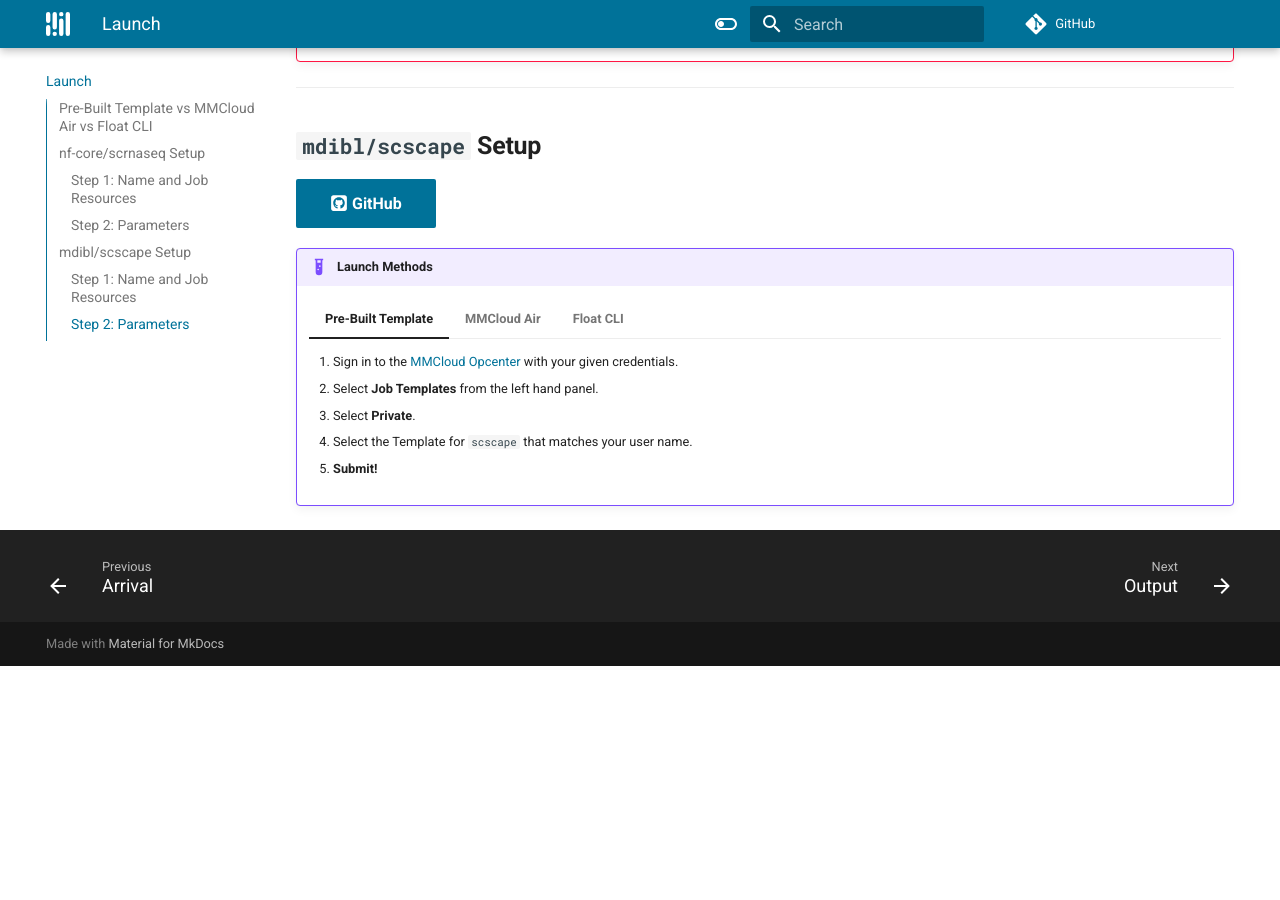
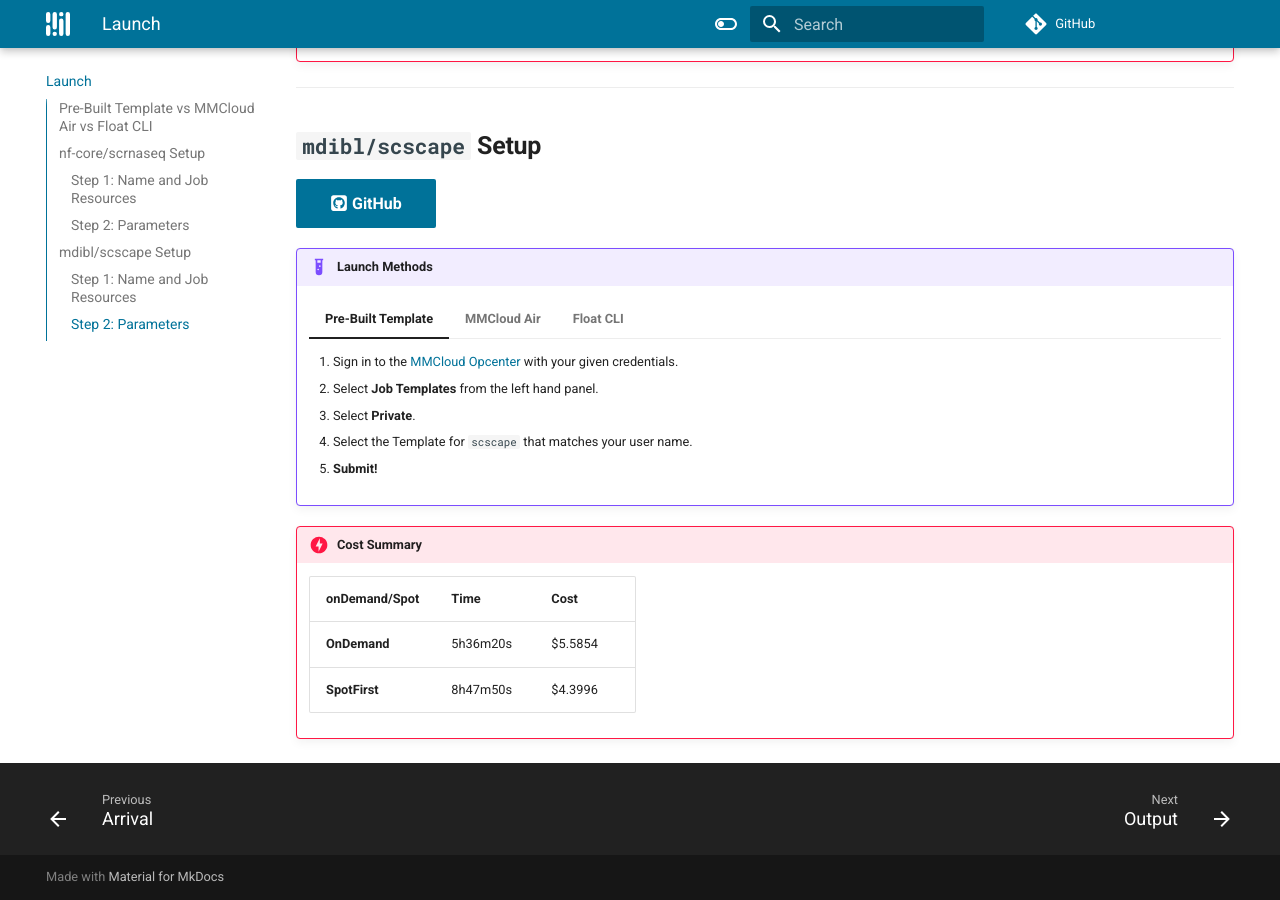
Before and after one commit to mdibl/scrnaseq_course_2024, an MkDocs documentation site: the page built from docs/launch.md, in a window 1280 px wide and 900 px high, scrolled down 1022 px. Built offline with MkDocs 1.6.1 and Material for MkDocs 9.7.7, drawn with Linux system fonts in a browser that asks for light colours; comment, search, counter and statistics services are not loaded; before the commit the page ends 1688 px from its top, so only the background shows below that.

Commit message:
added scscape cost estimate

```diff
--- a/docs/launch.md
+++ b/docs/launch.md
@@ -293,3 +293,11 @@
     === "Float CLI"
 
         Please refer to [MMCloud Docs](https://www.mmcloud.io/resources/docs/juiceflow-aws) for instructions
+
+
+!!! danger "Cost Summary"
+
+    | **onDemand/Spot** | Time | Cost |
+    | -------- | -------- | -------- |
+    | **OnDemand**     | 5h36m20s     | $5.5854     |
+    | **SpotFirst** | 8h47m50s | $4.3996 |
```
